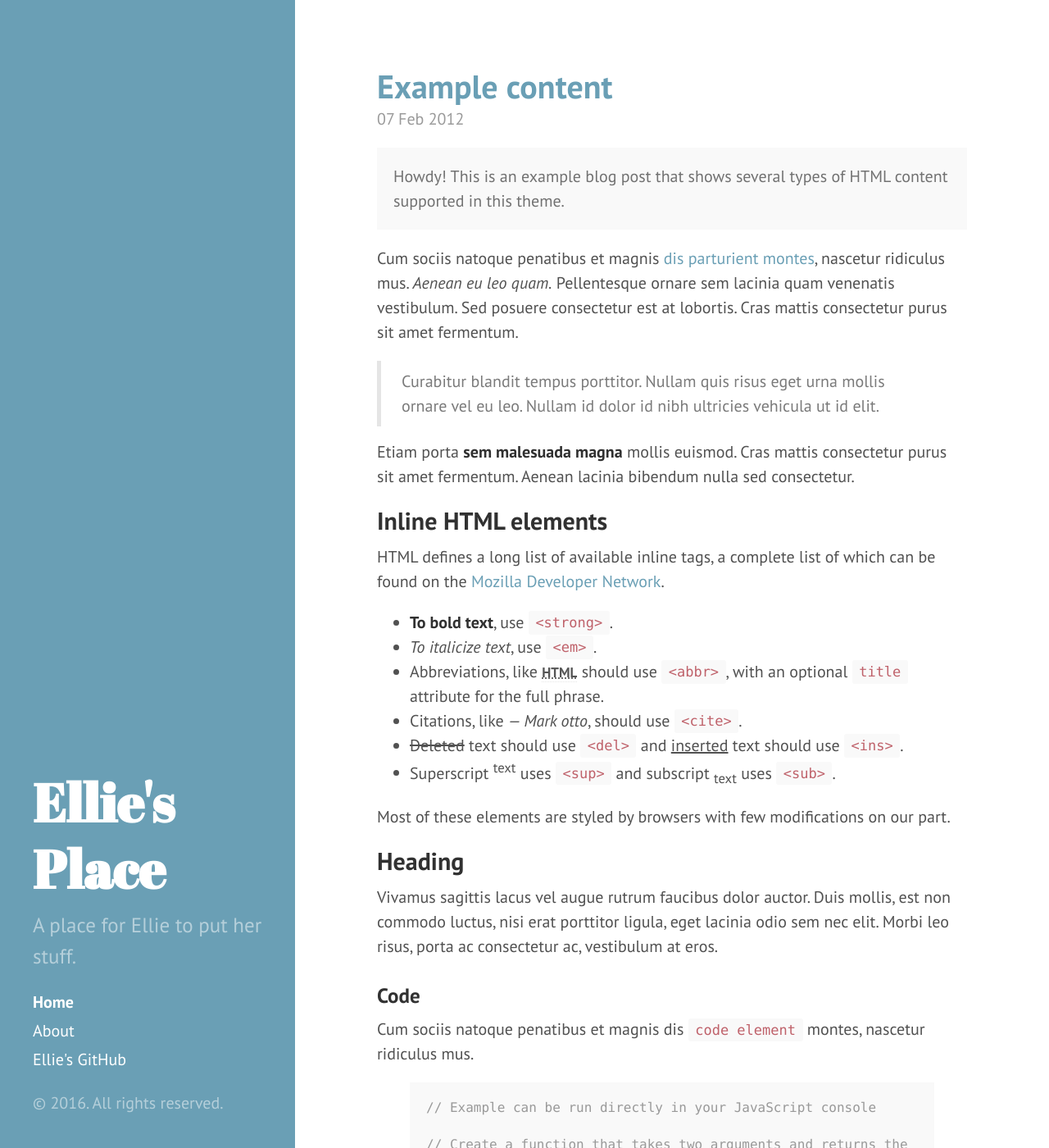
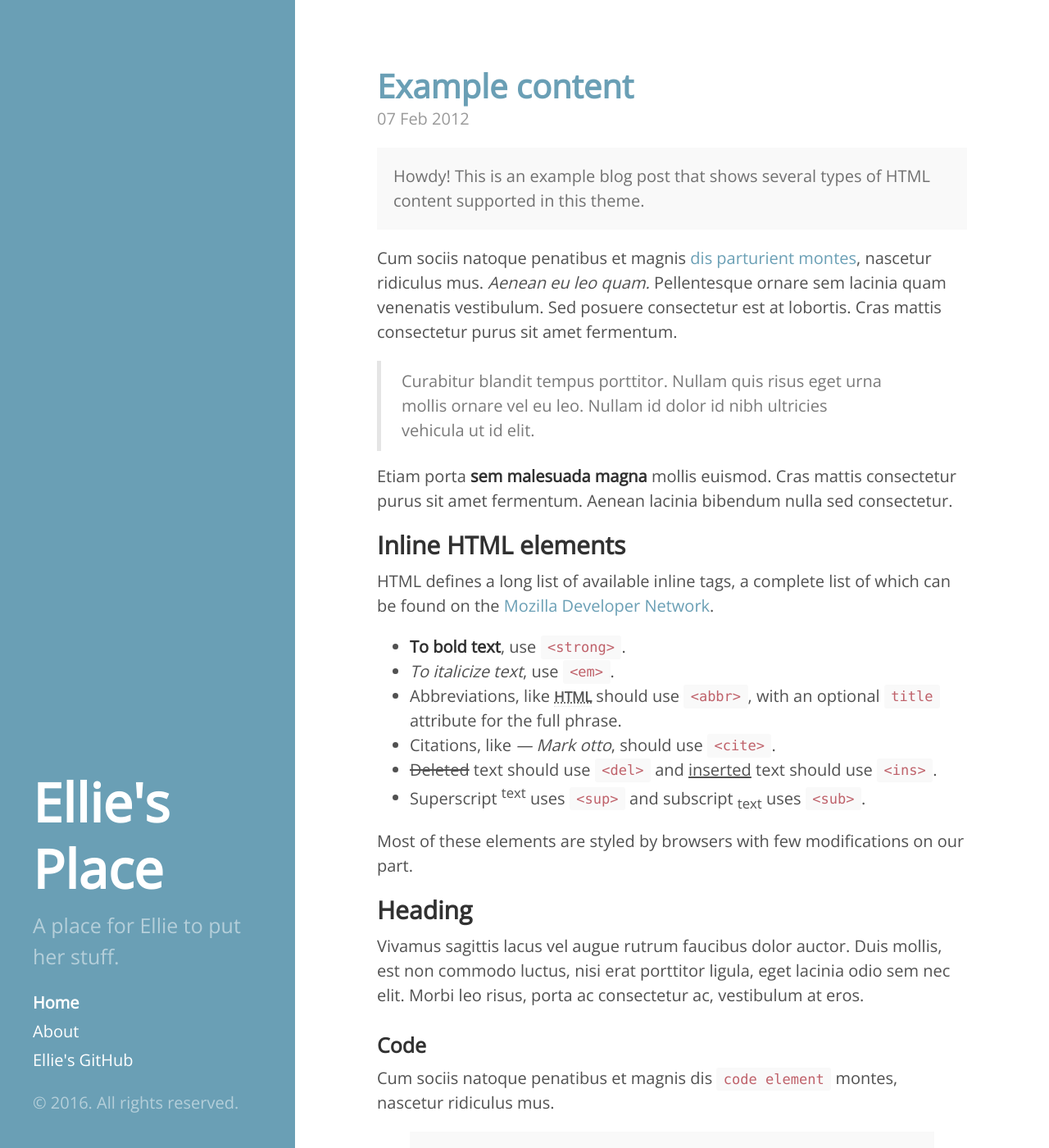
Before and after one commit to eltariel/eltariel.github.io, a Jekyll site: the page built from index.html, in a window 1280 px wide and 1400 px high. Shown: the whole window at 82% size. Built offline with Jekyll 4.4.1, drawn with Linux system fonts in a browser that asks for light colours; Markdown is read by kramdown in place of the engine named in the settings; the list of posts is cut into pages by our own code.

Commit message:
Fiddling with fonts

```diff
--- a/_includes/head.html
+++ b/_includes/head.html
@@ -18,7 +18,7 @@
   <link rel="stylesheet" href="{{ site.baseurl }}public/css/poole.css">
   <link rel="stylesheet" href="{{ site.baseurl }}public/css/syntax.css">
   <link rel="stylesheet" href="{{ site.baseurl }}public/css/hyde.css">
-  <link rel="stylesheet" href="http://fonts.googleapis.com/css?family=PT+Sans:400,400italic,700|Abril+Fatface">
+  <link href='https://fonts.googleapis.com/css?family=Open+Sans' rel='stylesheet' type='text/css'>
 
   <!-- Icons -->
   <!--
--- a/public/css/hyde.css
+++ b/public/css/hyde.css
@@ -32,7 +32,7 @@
  */
 
 html {
-  font-family: "PT Sans", Helvetica, Arial, sans-serif;
+  font-family: "Open Sans", Helvetica, Arial, sans-serif;
 }
 @media (min-width: 48em) {
   html {
@@ -79,7 +79,7 @@
 .sidebar-about h1 {
   color: #fff;
   margin-top: 0;
-  font-family: "Abril Fatface", serif;
+  font-family: "Open Sans", serif;
   font-size: 3.25rem;
 }
 
```
